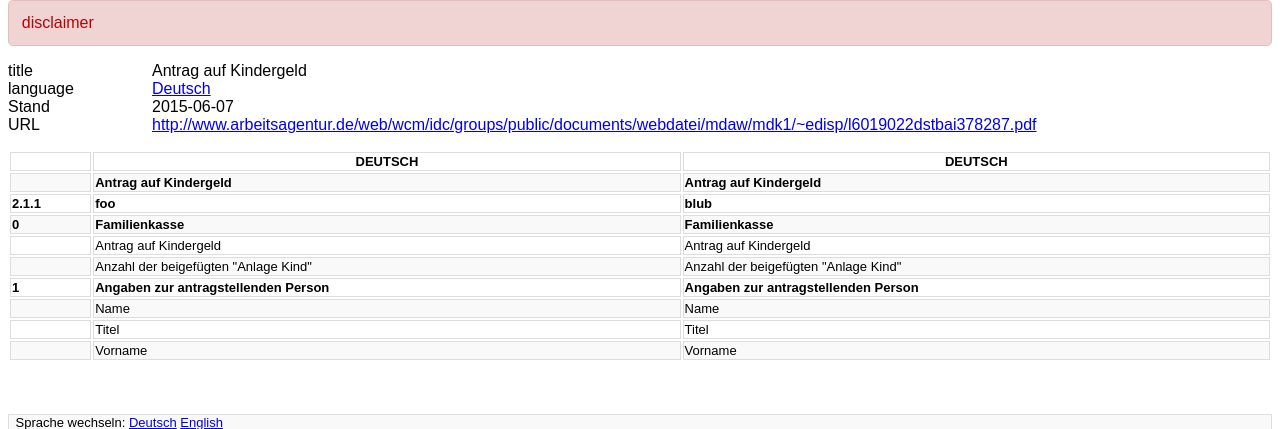
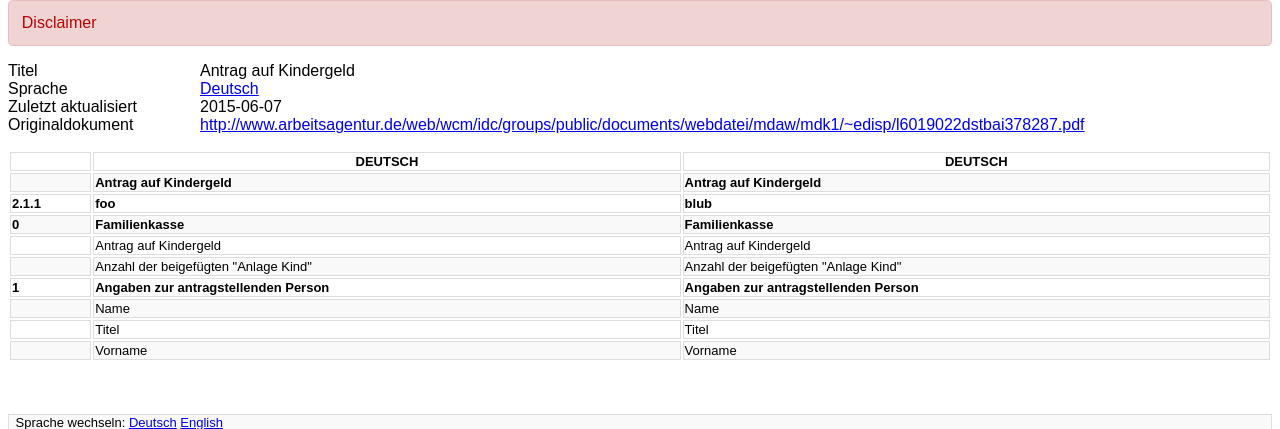
Before and after one commit to kub-berlin/formularprojekt, a Flask app: page /de/kindergeld/ in a window 1280 px wide. Shown: the part 26-455 px from the top of the page. Run offline with Flask 2, Linux system fonts and the light colour scheme; style sheets or scripts are compiled from the project's sources; parts of the project's set-up code (start-up, migrations or seed data) failed here and were passed over.

Commit message:
source language german

```diff
--- a/app.py
+++ b/app.py
@@ -33,13 +33,16 @@ forms = {
 translations = {
     'en': {
         'meta': {
-            'disclaimer': 'This is an unofficial translation',
+            'Disclaimer': 'This is an unofficial translation',
             'language': 'English',
-            'german': 'German',
-            'switch': 'Switch language:',
-            'about_header': 'About this Project',
-            'about': 'about_en',
-            'translated_documents': 'translated documents',
+            'Deutsch': 'German',
+            'Sprache wechseln:': 'Switch language:',
+            'Über dieses Projekt': 'About this Project',
+            'Übersetzte Dokumente': 'Translated documents',
+            'Titel': 'Title',
+            'Sprache': 'Language',
+            'Zuletzt aktualisiert': 'Last update',
+            'Originaldokument': 'Source document',
         },
         'kindergeld': {
             'foo': 'bar',
@@ -55,16 +58,12 @@ translations = {
     'de': {
         'meta': {
             'language': 'Deutsch',
-            'german': 'Deutsch',
-            'switch': 'Sprache wechseln:',
-            'about_header': 'Über dieses Projekt',
             'about': ('Das Projekt "Formulare verstehbar machen" der KuB '
                 'Berlin soll Flüchtlingen und Migrant_innen helfen, sich im '
                 'deutschen Amtsdschungel zurechtzufinden.  Ehrenamtliche '
                 'Übersetzer_innen übersetzen Formulare in nachgefragte '
                 'Sprachen. Wir stellen allen Interessierten die Ergebnisse '
                 'auf dieser Seite zur Verfügung.'),
-            'translated_documents': 'Übersetzte Dokumente',
         },
         'kindergeld': {
             'foo': 'blub',
--- a/static/style.less
+++ b/static/style.less
@@ -13,11 +13,11 @@ h1, h2, h3, h4, h5, h6 {
 dt {
     float: left;
     clear: left;
-    width: 8.5em;
+    width: 11.5em;
     text-overflow: ellipsis;
 }
 dd {
-    margin-left: 9em;
+    margin-left: 12em;
     word-wrap: break-word;
 }
 
--- a/templates/index.html
+++ b/templates/index.html
@@ -2,7 +2,7 @@
 
 {% block main %}
 <div class="landing">
-    <h1>Choose your language</h1>
+    <h1>Wählen Sie eine Sprache</h1>
 
     <ul class="inline">
         {% for lang_id in translations | sort %}
--- a/templates/translation.html
+++ b/templates/translation.html
@@ -1,22 +1,22 @@
 {% extends 'base.html' %}'
 
 {% block head %}
-<title>{{ 'formularprojekt' | translate(lang_id, 'meta') }} - {{ forms[form_id].title }}</title>
+<title>{{ 'Formularprojekt' | translate(lang_id, 'meta') }} - {{ forms[form_id].title }}</title>
 {% endblock %}
 
 {% block main %}
-<div class="disclaimer">{{ 'disclaimer' | translate(lang_id, 'meta') }}</div>
+<div class="disclaimer">{{ 'Disclaimer' | translate(lang_id, 'meta') }}</div>
 
 <dl>
-    <dt>title</dt>
+    <dt>{{ 'Titel' | translate(lang_id, 'meta') }}</dt>
         <dd>{{ forms[form_id].title }}</dd>
-    <dt>language</dt>
+    <dt>{{ 'Sprache' | translate(lang_id, 'meta') }}</dt>
         <dd><a href="{{ url_for('formularprojekt.language_route', lang_id=lang_id) }}">
             {{ 'language' | translate(lang_id, 'meta') }}
         </a></dd>
-    <dt>Stand</dt>
+    <dt>{{ 'Zuletzt aktualisiert' | translate(lang_id, 'meta') }}</dt>
         <dd>{{ forms[form_id].date }}</dd>
-    <dt>URL</dt>
+    <dt>{{ 'Originaldokument' | translate(lang_id, 'meta') }}</dt>
         <dd><a href="{{ forms[form_id].url }}">{{ forms[form_id].url }}</a></dd>
 </dl>
 
@@ -24,7 +24,7 @@
     <thead>
         <tr>
             <th></th>
-            <th>{{ 'german' | translate(lang_id, 'meta') }}</th>
+            <th>{{ 'Deutsch' | translate(lang_id, 'meta') }}</th>
             <th>{{ 'language' | translate(lang_id, 'meta') }}</th>
         </tr>
     </thead>
@@ -46,7 +46,7 @@
 </table>
 
 <footer class="language-footer">
-    {{ 'switch' | translate(lang_id, 'meta') }}
+    {{ 'Sprache wechseln:' | translate(lang_id, 'meta') }}
 
     <ul class="inline">
         {% for _lang_id in available_languages | sort %}
```
Also changed, not shown: templates/language.html (+4 -4 lines).
